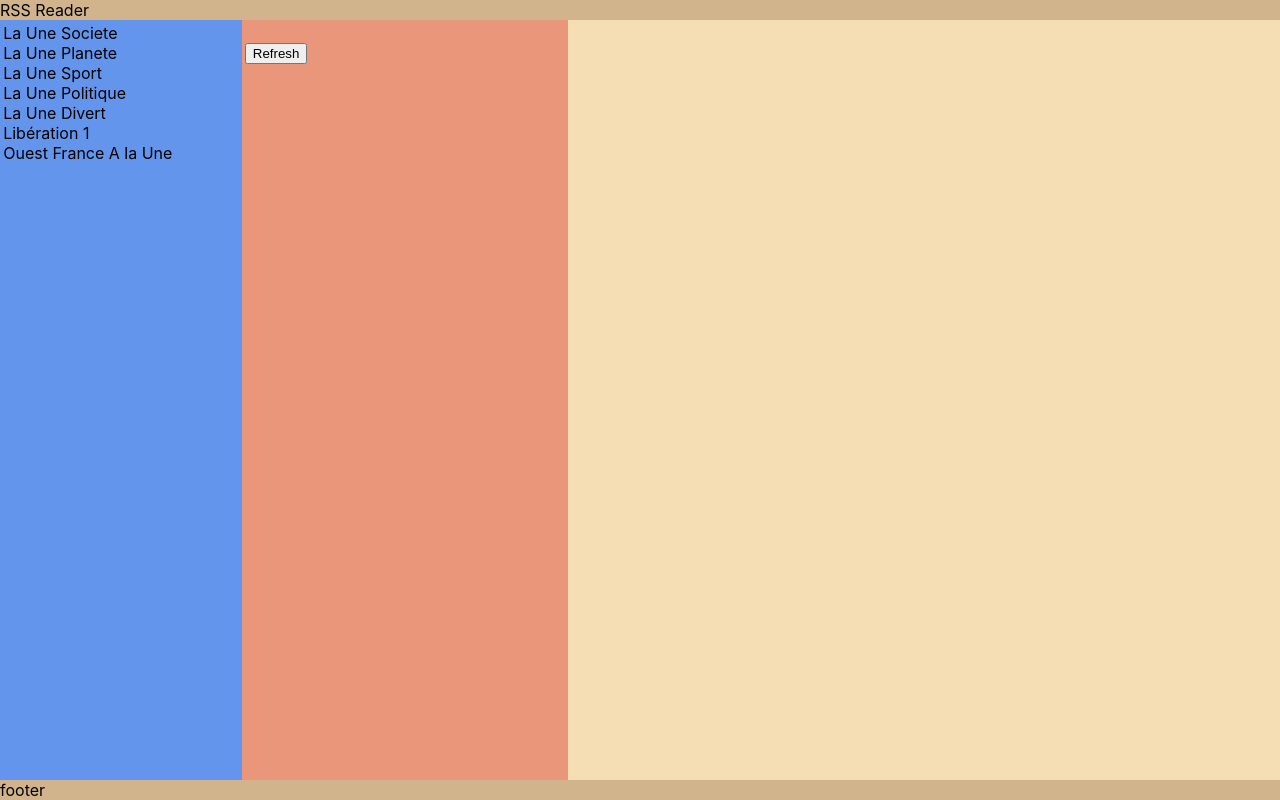
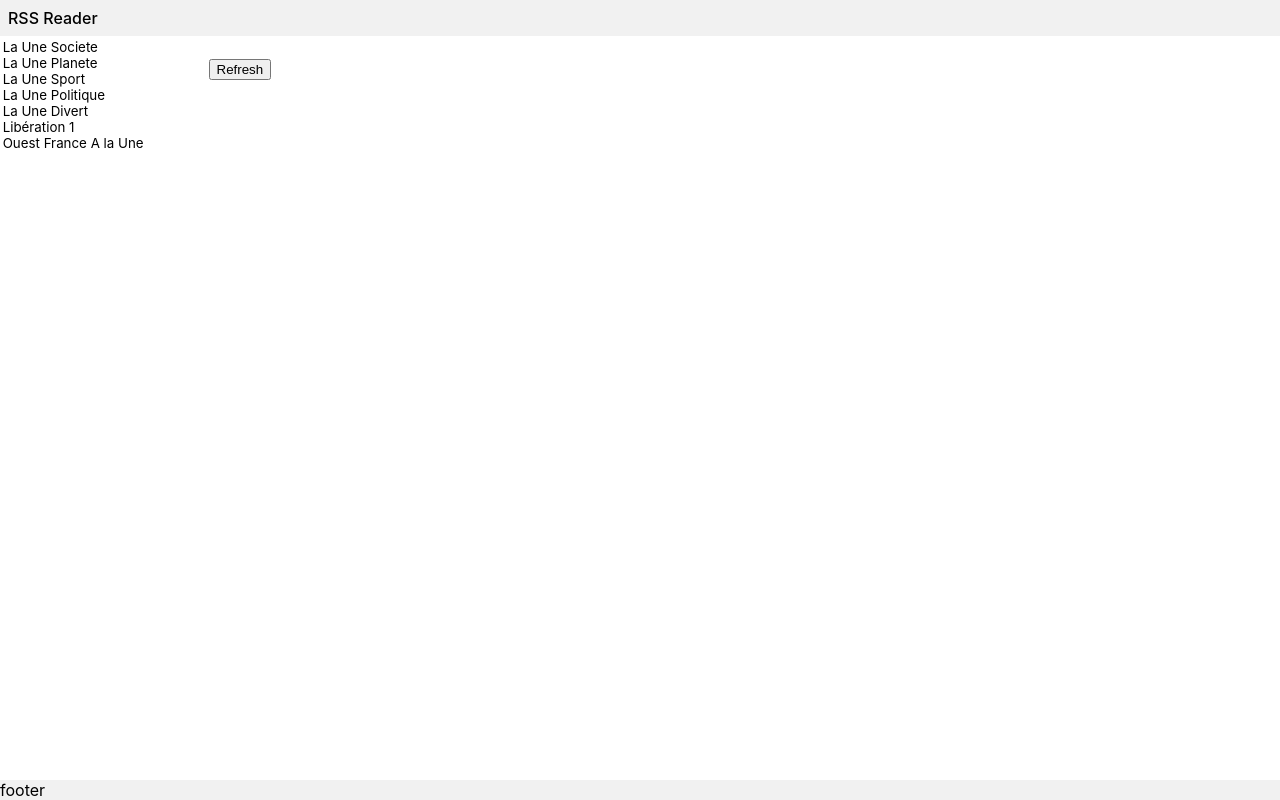
Before and after one commit to raoul2000/rss-reader, a React (Create React App) app: page / in a window 1280 px wide. Built offline with nearby package versions, Linux system fonts and the light colour scheme.

Commit message:
change ui colors

```diff
--- a/src/App.css
+++ b/src/App.css
@@ -3,10 +3,13 @@
   min-height: 100vh;
   flex-direction: column;
 }
-
+.app header {
+  padding: 0.5em;
+  font-weight: 500;
+}
 .app header,
 .app footer {
-  background-color: tan;
+  background-color: rgb(241 241 241);
 }
 
 .body {
@@ -20,37 +23,35 @@
 .source-list {
   /* 12em is the width of the columns */
   flex: 1;
-  background-color: cornflowerblue;
   min-width: 10em;
   max-width: 15em;
+  overflow-y: scroll;
+  font-size: smaller;
 }
-.source-list .selected {
-  background-color: #03A9F4;
-}
+
 .source-item {
   cursor: pointer;
 }
-.source-item:hover {
-  background-color: #5cc8fa;
-}
+
 .result-list {
   flex: 1.5;
-  background-color: darksalmon;
   min-width: 10em;
   max-width: 20em;
+  overflow-y: scroll;
 }
+.source-list .selected,
 .result-list .selected {
-  background-color: yellow;
+  background-color: #b0e6ff;
 }
 .rss-item {
   cursor: pointer;
 
 }
+.source-item:hover,
 .rss-item:hover {
-  background-color: rgb(255, 255, 164);
+  background-color: #74d3ff
 
 }
 .result-detail {
   flex: 3;
-  background-color: wheat;
 }
```
